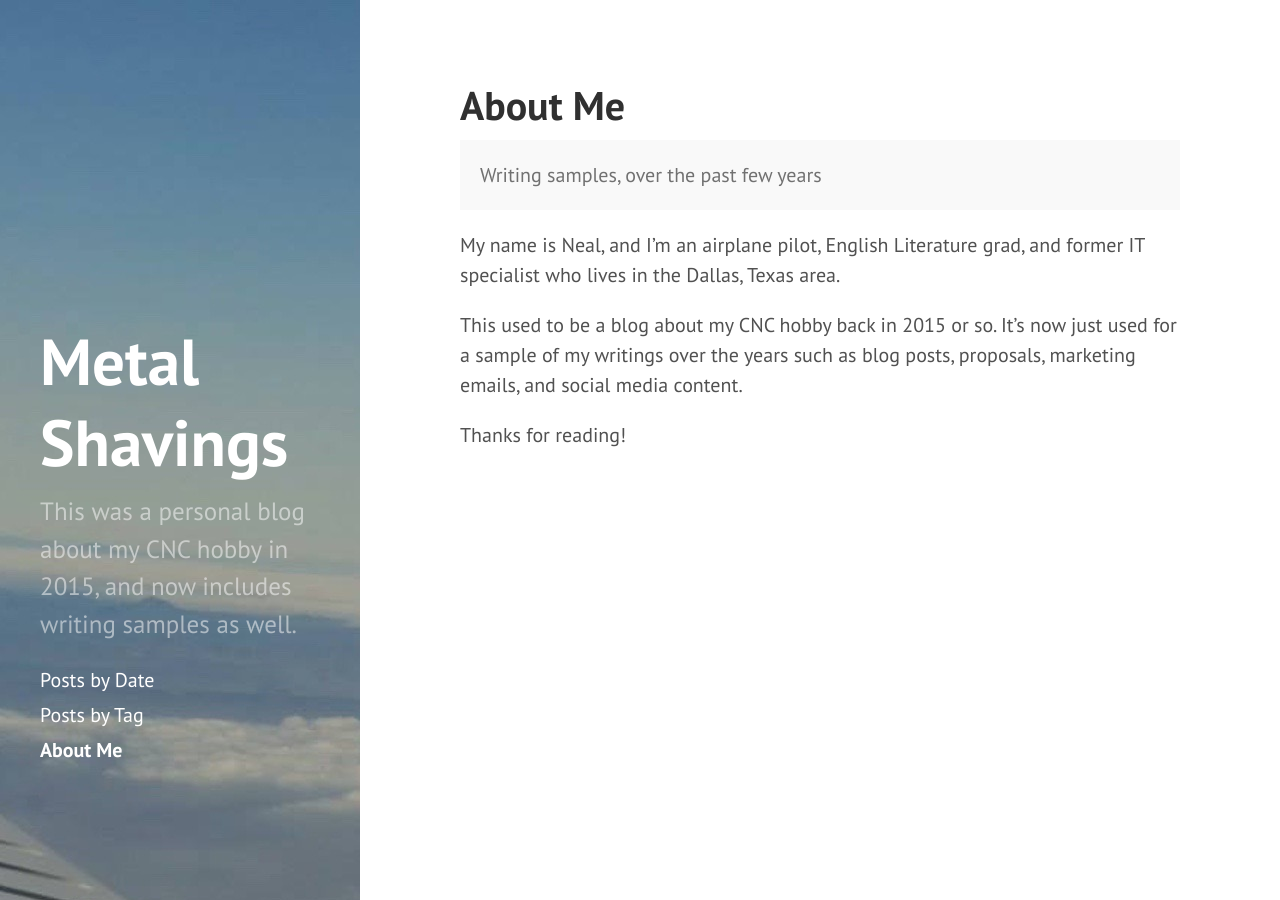
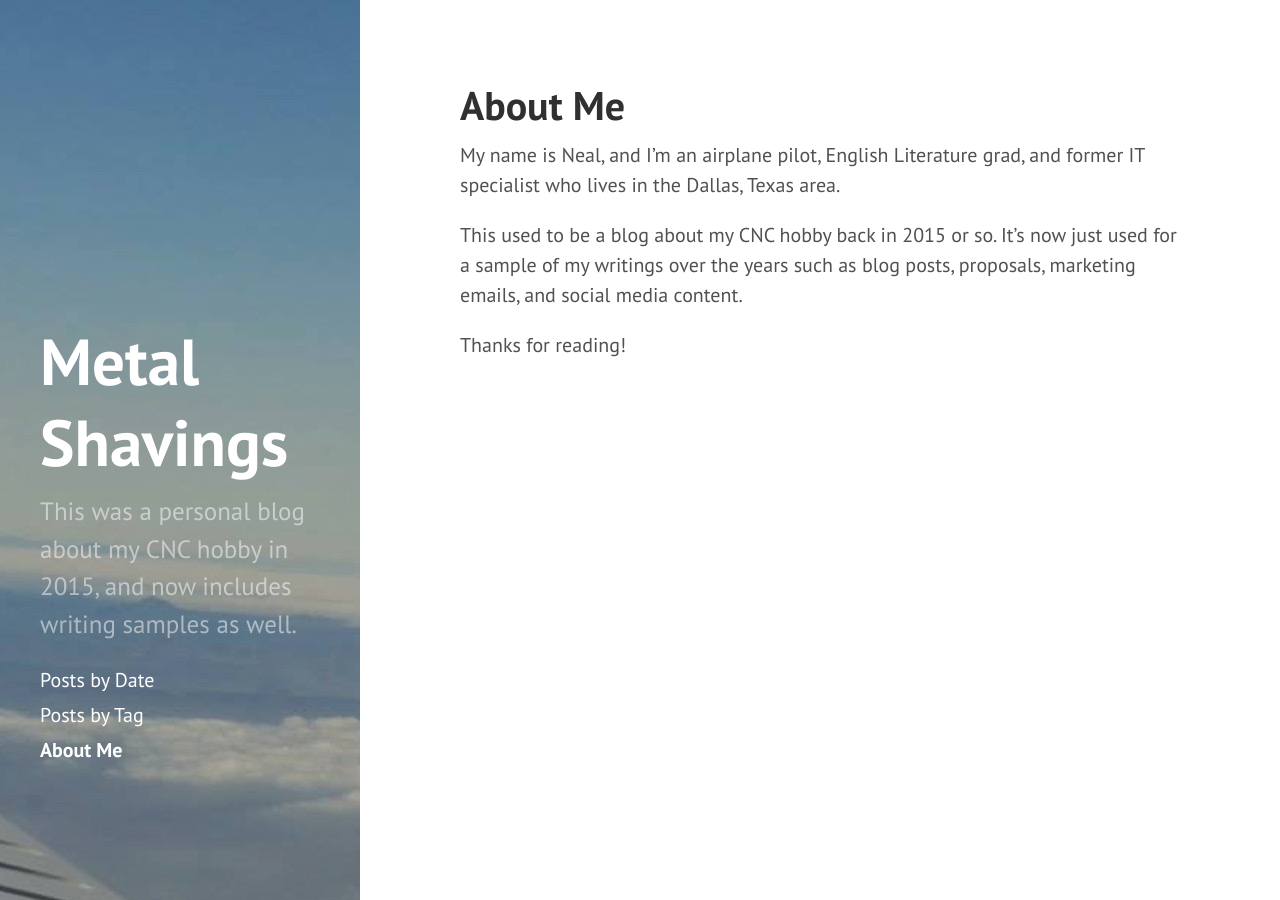
Before and after one commit to metalshavings/metalshavings, a Jekyll site: the page built from index.md, in a window 1280 px wide. Built offline with Jekyll 4.4.1, drawn with Linux system fonts in a browser that asks for light colours.

Commit message:
Update index.md

```diff
--- a/index.md
+++ b/index.md
@@ -2,9 +2,7 @@
 layout: page
 title: About Me
 ---
-<p class="message">
-Writing samples, over the past few years
-</p>
+
 
 My name is Neal, and I’m an airplane pilot, English Literature grad, and former IT specialist who lives in the Dallas, Texas area.
 
```
